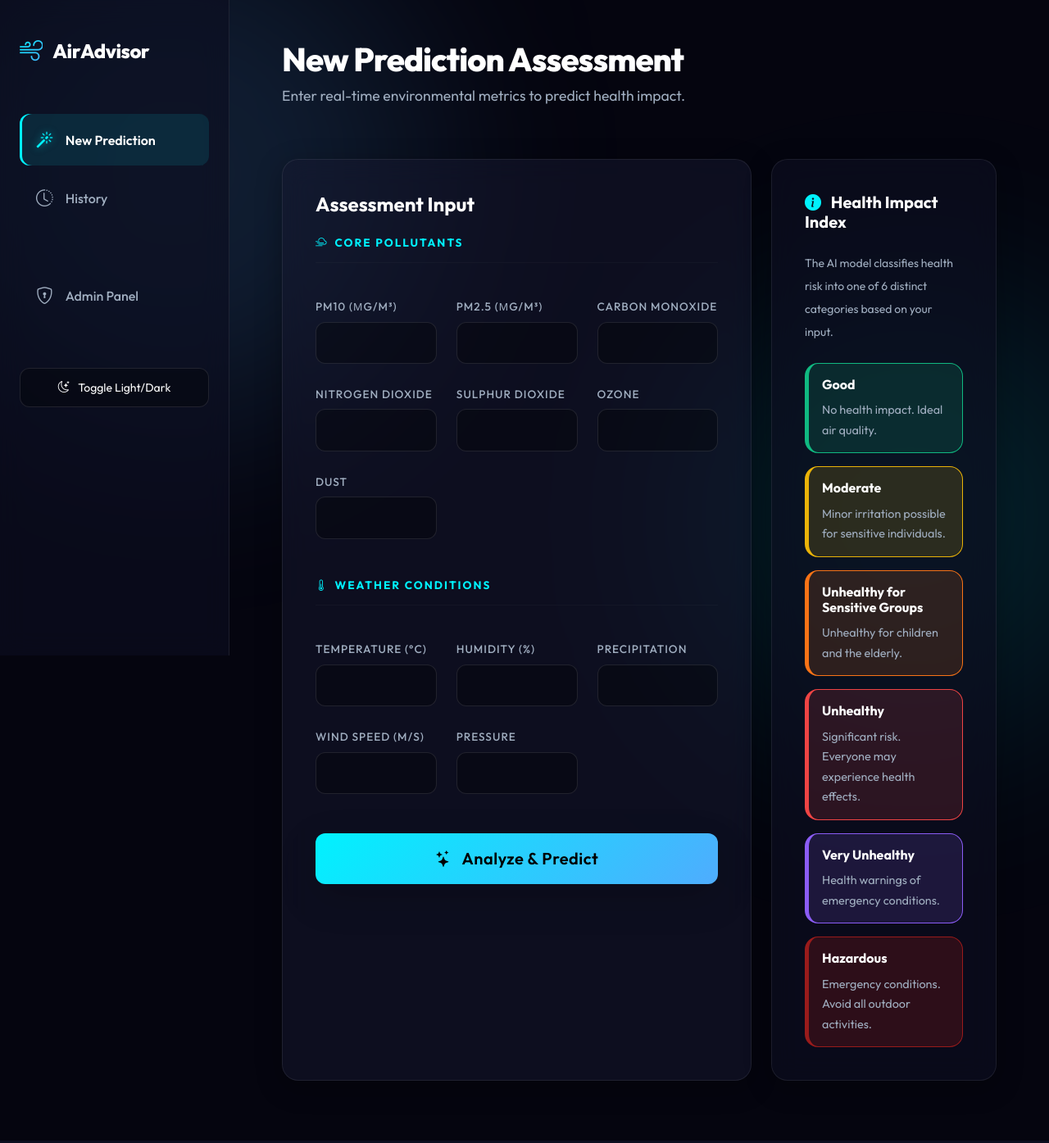
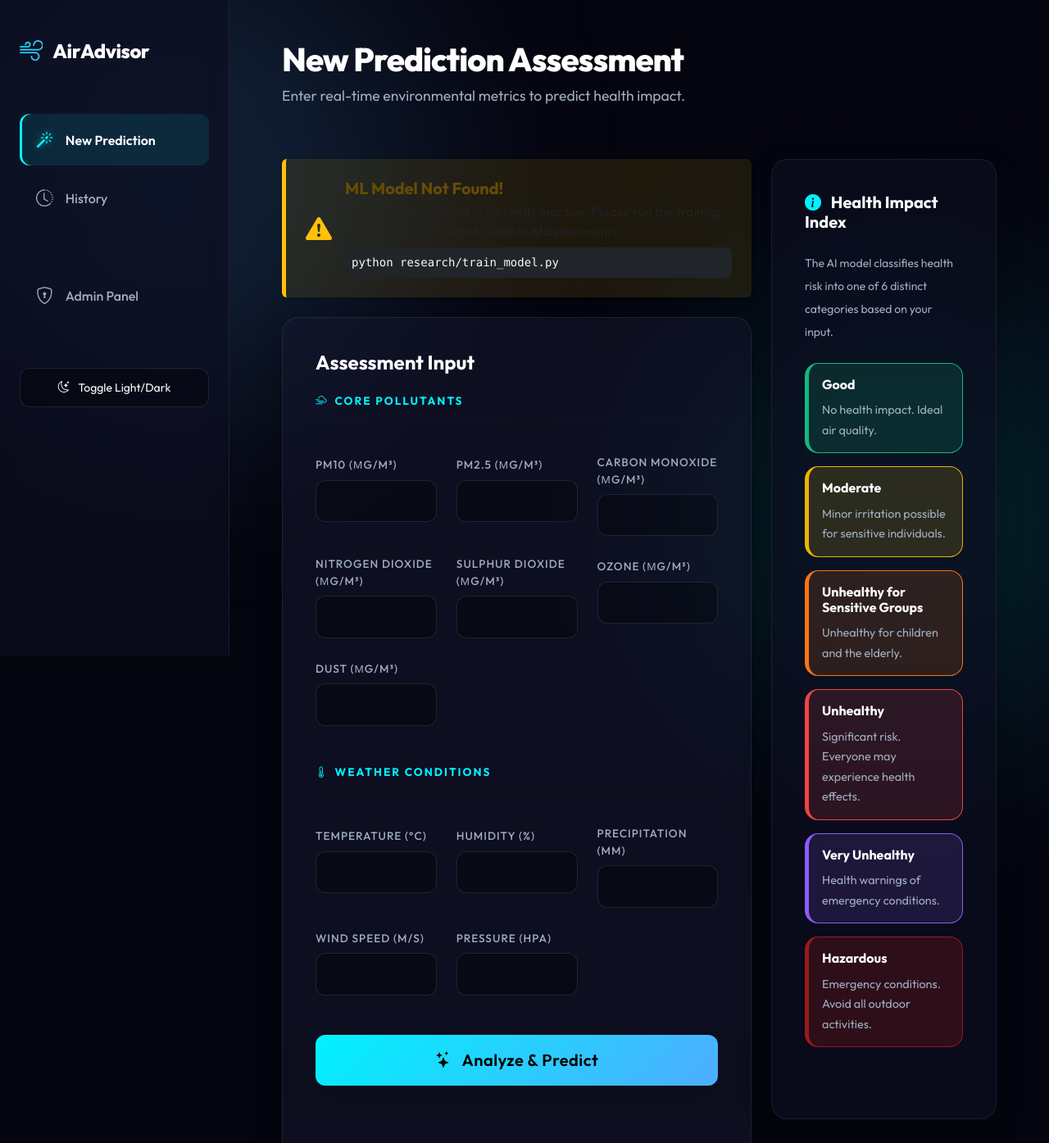
Before and after one commit to 2003Talha/AirQuality-Health-Advisor, a Django app: page / in a window 1280 px wide. Shown: the top 1395 px of the page at 82% size. Run offline with Django 5.2, Linux system fonts and the light colour scheme.

Commit message:
feat: add model training warning, units to UI

```diff
--- a/advisor/models.py
+++ b/advisor/models.py
@@ -8,19 +8,19 @@ class AirQualityRecord(models.Model):
     country = models.CharField(max_length=100, default="Pakistan")
 
     # Environmental Metrics (Inputs for ML)
-    pm10 = models.FloatField()
-    pm2_5 = models.FloatField()
-    carbon_monoxide = models.FloatField()
-    nitrogen_dioxide = models.FloatField()
-    sulphur_dioxide = models.FloatField()
-    ozone = models.FloatField()
-    dust = models.FloatField()
-    temperature = models.FloatField()
-    humidity = models.FloatField()
-    precipitation = models.FloatField()
-    wind_speed = models.FloatField()
-    wind_direction = models.FloatField(null=True, blank=True)
-    pressure = models.FloatField()
+    pm10 = models.FloatField(verbose_name="PM10 (µg/m³)")
+    pm2_5 = models.FloatField(verbose_name="PM2.5 (µg/m³)")
+    carbon_monoxide = models.FloatField(verbose_name="Carbon Monoxide (µg/m³)")
+    nitrogen_dioxide = models.FloatField(verbose_name="Nitrogen Dioxide (µg/m³)")
+    sulphur_dioxide = models.FloatField(verbose_name="Sulphur Dioxide (µg/m³)")
+    ozone = models.FloatField(verbose_name="Ozone (µg/m³)")
+    dust = models.FloatField(verbose_name="Dust (µg/m³)")
+    temperature = models.FloatField(verbose_name="Temperature (°C)")
+    humidity = models.FloatField(verbose_name="Humidity (%)")
+    precipitation = models.FloatField(verbose_name="Precipitation (mm)")
+    wind_speed = models.FloatField(verbose_name="Wind Speed (m/s)")
+    wind_direction = models.FloatField(null=True, blank=True, verbose_name="Wind Direction (°)")
+    pressure = models.FloatField(verbose_name="Pressure (hPa)")
 
     # Time Metadata
     timestamp = models.DateTimeField(null=True, blank=True)
--- a/advisor/templates/advisor/dashboard.html
+++ b/advisor/templates/advisor/dashboard.html
@@ -13,6 +13,19 @@
 <div class="row">
     <!-- Form Column -->
     <div class="col-lg-8 mb-4">
+        {% if not model_loaded %}
+        <div class="alert alert-warning border-0 shadow-sm mb-4 p-4" style="background: rgba(255, 193, 7, 0.1); border-left: 5px solid #ffc107 !important;">
+            <div class="d-flex align-items-center">
+                <i class="bi bi-exclamation-triangle-fill fs-2 me-3 text-warning"></i>
+                <div>
+                    <h5 class="alert-heading fw-bold mb-1">ML Model Not Found!</h5>
+                    <p class="mb-0 text-muted">The prediction engine is currently inactive. Please run the training script in your terminal to enable AI assessments:</p>
+                    <code class="d-block mt-2 p-2 rounded bg-dark text-light">python research/train_model.py</code>
+                </div>
+            </div>
+        </div>
+        {% endif %}
+
         <div class="glass-card h-100">
             <h4 class="mb-4 fw-bold" style="color: var(--text-main);">Assessment Input</h4>
             <form method="post" action="{% url 'advisor:dashboard' %}">
@@ -36,24 +49,24 @@
                         {{ form.pm2_5 }}
                     </div>
                     <div class="col-md-4">
-                        <label class="form-label">Carbon Monoxide</label>
+                        <label class="form-label">Carbon Monoxide (µg/m³)</label>
                         {{ form.carbon_monoxide }}
                     </div>
 
                     <div class="col-md-4">
-                        <label class="form-label">Nitrogen Dioxide</label>
+                        <label class="form-label">Nitrogen Dioxide (µg/m³)</label>
                         {{ form.nitrogen_dioxide }}
                     </div>
                     <div class="col-md-4">
-                        <label class="form-label">Sulphur Dioxide</label>
+                        <label class="form-label">Sulphur Dioxide (µg/m³)</label>
                         {{ form.sulphur_dioxide }}
                     </div>
                     <div class="col-md-4">
-                        <label class="form-label">Ozone</label>
+                        <label class="form-label">Ozone (µg/m³)</label>
                         {{ form.ozone }}
                     </div>
                     <div class="col-md-4">
-                        <label class="form-label">Dust</label>
+                        <label class="form-label">Dust (µg/m³)</label>
                         {{ form.dust }}
                     </div>
 
@@ -74,7 +87,7 @@
                         {{ form.humidity }}
                     </div>
                     <div class="col-md-4">
-                        <label class="form-label">Precipitation</label>
+                        <label class="form-label">Precipitation (mm)</label>
                         {{ form.precipitation }}
                     </div>
                     <div class="col-md-4">
@@ -82,7 +95,7 @@
                         {{ form.wind_speed }}
                     </div>
                     <div class="col-md-4">
-                        <label class="form-label">Pressure</label>
+                        <label class="form-label">Pressure (hPa)</label>
                         {{ form.pressure }}
                     </div>
 
--- a/advisor/templates/advisor/history.html
+++ b/advisor/templates/advisor/history.html
@@ -20,8 +20,8 @@
                 <tr>
                     <th class="px-4 py-3 border-0">ID</th>
                     <th class="py-3 border-0">Date</th>
-                    <th class="py-3 border-0">PM 2.5</th>
-                    <th class="py-3 border-0">Ozone</th>
+                    <th class="py-3 border-0">PM 2.5 (µg/m³)</th>
+                    <th class="py-3 border-0">Ozone (µg/m³)</th>
                     <th class="py-3 border-0">Temp (°C)</th>
                     <th class="px-4 py-3 border-0" style="color: var(--text-main);">Predicted Health Impact</th>
                 </tr>
--- a/advisor/templates/advisor/result.html
+++ b/advisor/templates/advisor/result.html
@@ -89,7 +89,7 @@
 
                 <div class="stat-box">
                     <div class="stat-label">Ozone</div>
-                    <div class="stat-value">{{ record.ozone|floatformat:1 }} <span style="font-size: 1rem; color: var(--text-muted);">ppb</span></div>
+                    <div class="stat-value">{{ record.ozone|floatformat:1 }} <span style="font-size: 1rem; color: var(--text-muted);">µg/m³</span></div>
                 </div>
 
                 <div class="stat-box">
--- a/advisor/views.py
+++ b/advisor/views.py
@@ -44,7 +44,10 @@ def dashboard_view(request):
     else:
         form = AirQualityForm()
 
-    return render(request, "advisor/dashboard.html", {"form": form})
+    return render(request, "advisor/dashboard.html", {
+        "form": form,
+        "model_loaded": rf_model is not None
+    })
 
 def result_view(request, record_id):
     """View to show the health warning results."""
```
Also changed, not shown: README.md.
